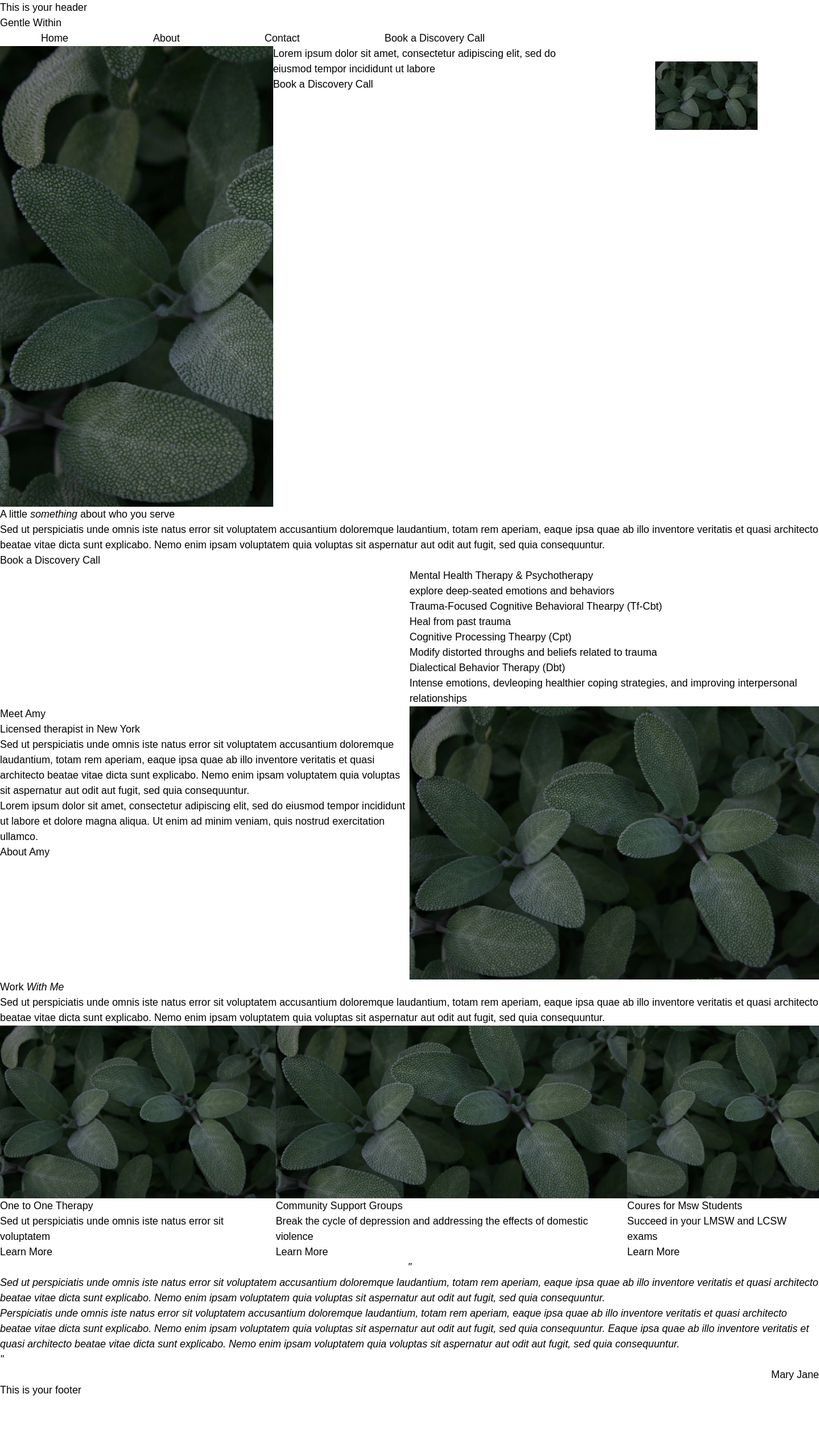
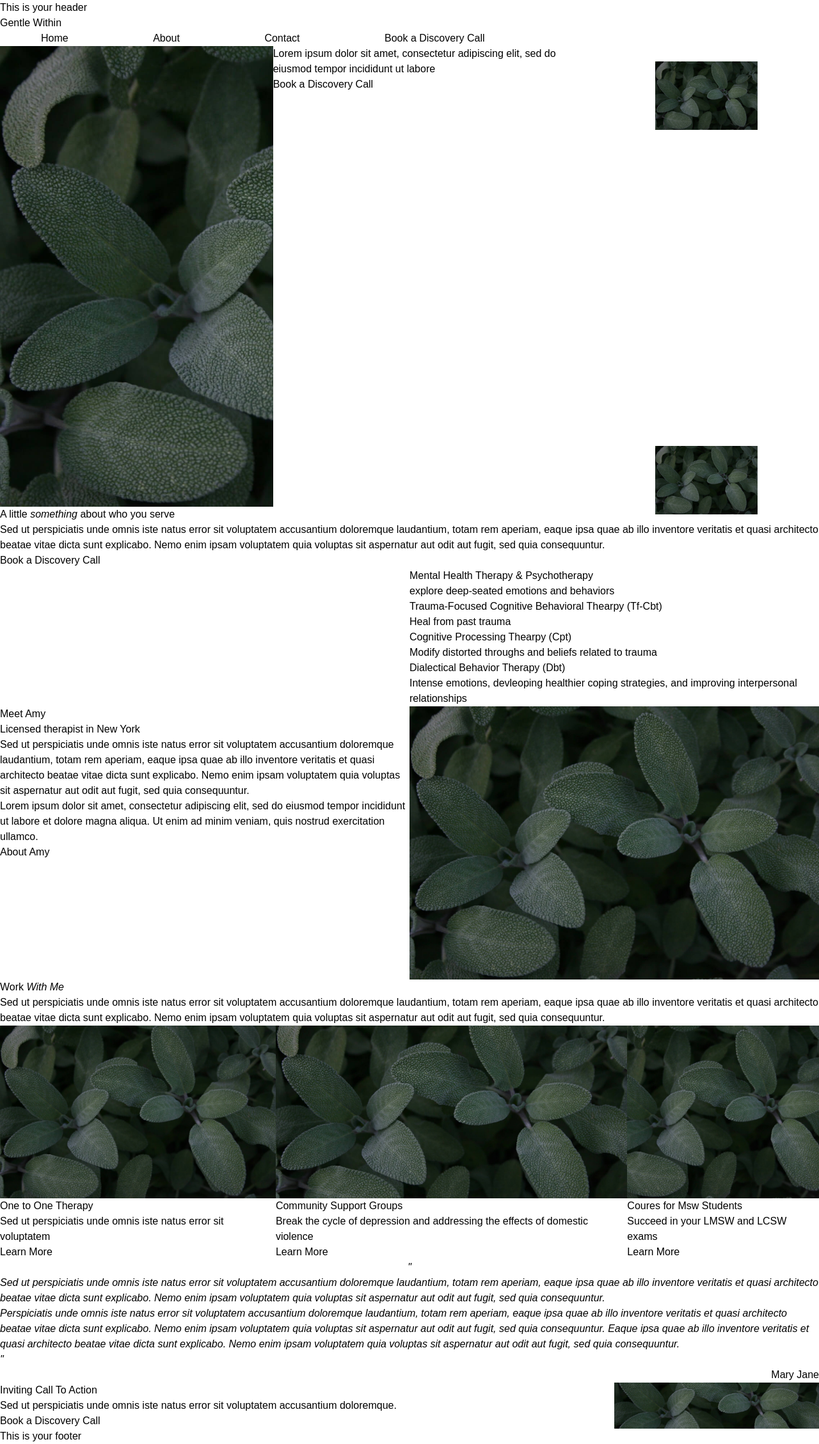
Before and after one commit to brittwoodard/gentle-within, a Jekyll site: the page built from index.html, in a window 1280 px wide. Shown: the whole page at 64% size. Built offline with Jekyll 4.4.1, drawn with Linux system fonts in a browser that asks for light colours; nearby versions of some CDN libraries; before the commit the page ends 2185 px from its top, so only the background shows below that.

Commit message:
cta structure

```diff
--- a/assets/css/style.css
+++ b/assets/css/style.css
@@ -491,6 +491,9 @@ body {
 .top-24 {
   top: 6rem;
 }
+.bottom-24 {
+  bottom: 6rem;
+}
 .z-20 {
   z-index: 20;
 }
@@ -499,6 +502,9 @@ body {
 }
 .col-span-2 {
   grid-column: span 2 / span 2;
+}
+.col-span-3 {
+  grid-column: span 3 / span 3;
 }
 .m-2 {
   margin: 0.5rem;
@@ -567,6 +573,12 @@ body {
 }
 .grid-cols-2 {
   grid-template-columns: repeat(2, minmax(0, 1fr));
+}
+.grid-cols-5 {
+  grid-template-columns: repeat(5, minmax(0, 1fr));
+}
+.grid-cols-4 {
+  grid-template-columns: repeat(4, minmax(0, 1fr));
 }
 .flex-wrap {
   flex-wrap: wrap;
--- a/index.html
+++ b/index.html
@@ -64,6 +64,20 @@ testimonials:
      <p>Sed ut perspiciatis unde omnis iste natus error sit voluptatem accusantium doloremque laudantium, totam rem aperiam, eaque ipsa quae ab illo inventore veritatis et quasi architecto beatae vitae dicta sunt explicabo. Nemo enim ipsam voluptatem quia voluptas sit aspernatur aut odit aut fugit, sed quia consequuntur.</p>
      <p>Perspiciatis unde omnis iste natus error sit voluptatem accusantium doloremque laudantium, totam rem aperiam, eaque ipsa quae ab illo inventore veritatis et quasi architecto beatae vitae dicta sunt explicabo. Nemo enim ipsam voluptatem quia voluptas sit aspernatur aut odit aut fugit, sed quia consequuntur. Eaque ipsa quae ab illo inventore veritatis et quasi architecto beatae vitae dicta sunt explicabo. Nemo enim ipsam voluptatem quia voluptas sit aspernatur aut odit aut fugit, sed quia consequuntur.</p>
    author: Mary Jane
+cta:
+  heading: Inviting Call To Action
+  description_html: |
+    <p>Sed ut perspiciatis unde omnis iste natus error sit voluptatem accusantium doloremque.</p>
+  button:
+    text: Book a Discovery Call
+    url: /discovery
+  images:
+    background-image:
+      image_path: /uploads/temporary.jpg
+      image_focus: right
+    featured-image:
+      image_path: /uploads/temporary.jpg
+      image_description: Image Description
 seo:
   title: Gentle Within
   description:
@@ -184,9 +198,31 @@ seo:
   <div class="testimonial-container">
     {% for item in page.testimonials %}
     <div class="testimonial-item">
-        <p class="text-center"><em>"{{item.testimonial_html}}"</em></p>
-        <p class="text-right">{{item.author}}</p>
+        <p class="text-center"><em>"{{ item.testimonial_html }}"</em></p>
+        <p class="text-right">{{ item.author }}</p>
     </div>
     {% endfor %}
   </div>
 </section>
+
+
+<!-- Call to Action -->
+<section class="grid grid-cols-4">
+
+  <!-- Left Column / Text -->
+  <div class="col-span-3">
+    <h2>{{ page.cta.heading }}</h2>
+    <div>
+      {{ page.cta.description_html | markdownify }}
+    </div>
+    <a class="button" href="{{ page.cta.button.url }}">{{ page.cta.button.text }}</a>
+  </div>
+
+  <!-- Right Column / Image -->
+  <div class="bg-image-style" style="background-image: url('{{ page.cta.images.background-image.image_path }}'); background-position: {{ page.cta.images.background-image.image_path }};"></div>
+
+  <!-- Floating Image -->
+  <div class="absolute bottom-24 right-24 z-10">
+    <img src="{{ page.cta.images.featured-image.image_path }}" alt="{{ page.cta.images.featured-image.image_description }}" class="w-40 h-auto">
+  </div>
+</section>
```
